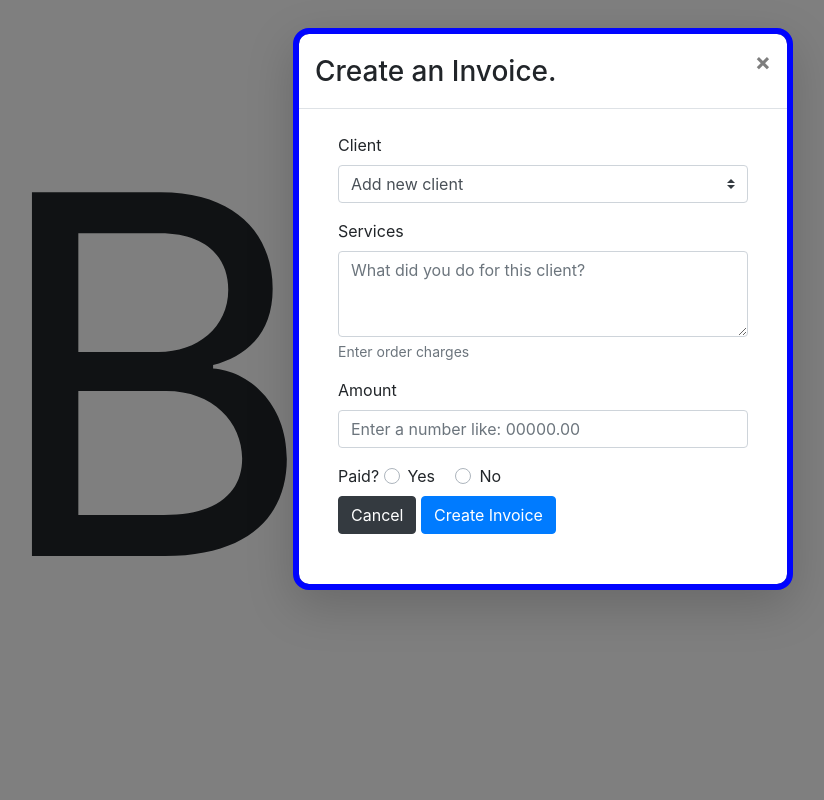
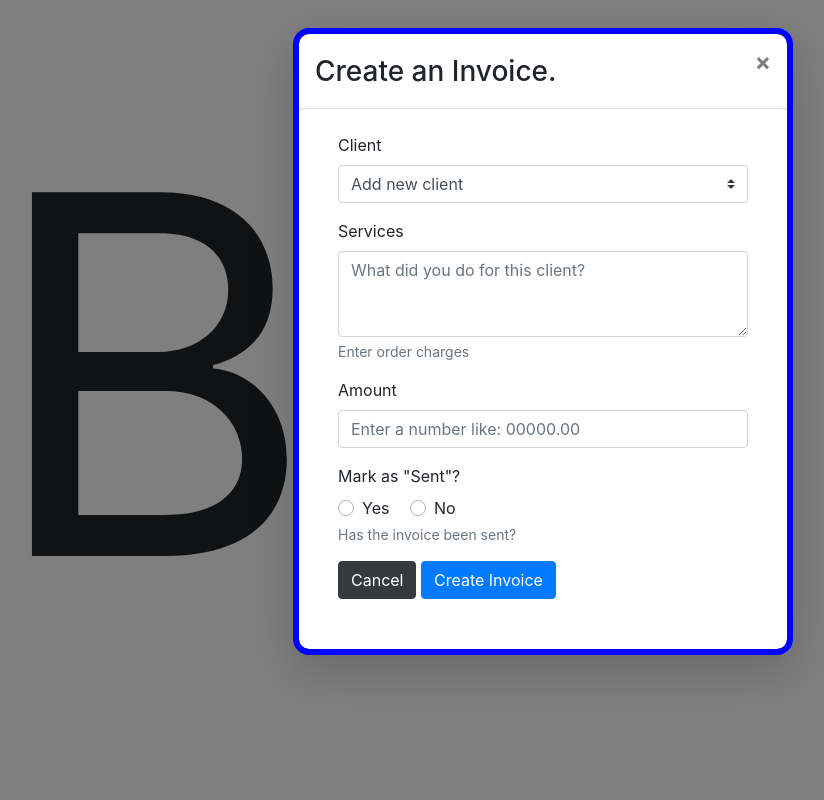
Before and after one commit to sechabro/billit, a Flask app: page /inv-form-return in a window 1280 px wide. Shown: the whole page, without its empty margins (97-921 px from the left). Run offline with Flask 2, Linux system fonts and the light colour scheme; data that the repository does not hold is empty; parts of the project's set-up code (start-up, migrations or seed data) failed here and were passed over; some libraries are stand-ins or nearby versions.

Commit message:
2022.07.07 button animations on invoice elements, fadeouts on cancel button

```diff
--- a/app/static/js/scripts.js
+++ b/app/static/js/scripts.js
@@ -4,13 +4,24 @@ $(document).ready(function () {
 
 $(document).ready(function () {
     $('#paid_boolean_0').click(function () {
-        $('#paid-date-picker').show();
+        $('#paid-date-picker').slideDown(250);
     });
     $('#paid_boolean_1').click(function () {
-        $('#paid-date-picker').hide();
+        $('#paid-date-picker').slideUp(250);
     });
 });
 
+$(document).ready(function () {
+    $('#sent_boolean_0').click(function () {
+        $('#sent-date-picker').slideDown(250);
+        $('#paid').delay(120).slideDown(250);
+    });
+    $('#sent_boolean_1').click(function () {
+        $('#paid').slideUp(250);
+        $('#sent-date-picker').delay(120).slideUp(250);
+
+    });
+});
 
 
 
@@ -27,7 +38,9 @@ $(document).ready(function () {
 
 
 $("#cancel").click(function () {
-    { window.history.back() };
+    $('#update_modal').fadeOut(300);
+    $('html').delay(300).fadeOut(300);
+    //{ window.history.back() };
 });
 
 $(".close").click(function () {
@@ -40,7 +53,7 @@ $(".close").click(function () {
 
 $(document).ready(function () {
     $("#delete-submit").click(function () {
-        $('form').submit()
+        $('form').submit();
         $('form').submit(function (event) {
             data = JSON.stringify({
                 'inv_id': $('#inv_id').val(),
@@ -74,17 +87,23 @@ $(document).ready(function () {
     $("#make-submit").click(function () {
         $('form').submit()
         $('form').submit(function (event) {
-            const paidButton = $("input[type='radio']:checked").val(); //false;
+            const paidButton = $("input[type='radio']:checked").val();
+            const sentButton = $("input[id='sent_boolean_0']:checked").val();
             let paidValue = false;
             let date_paid = null;
+            let sentValue = false;
+            let date_sent = null;
             if (paidButton === "true") { paidValue = true; };
-            if (paidValue == true) {date_paid = $('#date-paid').val(); };
+            if (paidValue == true) { date_paid = $('#date-paid').val(); };
+            if (sentButton === "true") { sentValue = true; };
+            if (sentValue == true) { date_sent = $('#date-sent').val(); };
             //if ( $('#paid_boolean_0').checked == True) {paidRB=true;};
             data = JSON.stringify({
                 'client_id': $('#client_id').val(),
                 'inv_id': $('#inv_id').val(),
                 'amount': $('#amount').val(),
                 'services': $('#services').val(),
+                'date_sent': date_sent,
                 'paid': paidValue,
                 'date_paid': date_paid
             });
@@ -106,6 +125,7 @@ $(document).ready(function () {
                 }
             })
             event.preventDefault();
+
         });
     });
 });
@@ -119,15 +139,21 @@ $(document).ready(function () {
         $('form').submit()
         $('form').submit(function (event) {
             const paidButton = $("input[type='radio']:checked").val(); //false;
+            const sentButton = $("input[id='sent_boolean_0']:checked").val(); //false;
             let paidValue = false;
             let date_paid = null;
+            let sentValue = false;
+            let date_sent = null;
             if (paidButton === "true") { paidValue = true; };
-            if (paidValue == true) {date_paid = $('#date-paid').val(); };
+            if (paidValue == true) { date_paid = $('#date-paid').val(); };
+            if (sentButton === "true") { sentValue = true; };
+            if (sentValue == true) { date_sent = $('#date-sent').val(); };
             data = JSON.stringify({
-                'client_id': $('#client_id').val(),
+                'company': $('#client_company').val(),
                 'inv_id': $('#inv_id').val(),
                 'amount': $('#amount').val(),
                 'services': $('#services').val(),
+                'date_sent': date_sent,
                 'paid': paidValue,
                 'date_paid': date_paid
             });
@@ -149,6 +175,7 @@ $(document).ready(function () {
                 }
             })
             event.preventDefault();
+            //window.history.back();
         });
     });
 });
--- a/app/templates/admin/make-inv.html
+++ b/app/templates/admin/make-inv.html
@@ -65,8 +65,33 @@
                                     <input id="amount" name="invoice_amount" cols="30" rows="1" placeholder="Enter a number like: 00000.00" class="form-control"
                                         type="text" required="required"/>
                                 </div>
-                                <div id="paid">
-                                    <label for="paid">Paid?</label>
+                                <div class="form-group">
+                                    <label>Mark as "Sent"?</label>
+                                    <div id="sent">
+                                        <div class="custom-control custom-radio custom-control-inline">
+                                            <input name="sent_boolean" id="sent_boolean_0" type="radio"
+                                                class="custom-control-input" value= "true"
+                                                aria-describedby="sent_booleanHelpBlock">
+                                            <label for="sent_boolean_0" class="custom-control-label">Yes</label>
+                                        </div>
+                                        <div class="custom-control custom-radio custom-control-inline">
+                                            <input name="sent_boolean" id="sent_boolean_1" type="radio"
+                                                class="custom-control-input" value= "false"
+                                                aria-describedby="sent_booleanHelpBlock">
+                                            <label for="sent_boolean_1" class="custom-control-label">No</label>
+                                        </div>
+                                        <small id="sent_booleanHelpBlock" class="form-text text-muted">Has the invoice been sent?</small>
+
+                                    </div>
+                                </div>
+                                <div id="sent-date-picker" class="form-group" style="display:none;">
+                                    <label for="date-sent">Date Sent</label>
+                                      <input id="date-sent" name="date-sent" cols="40" rows="1" class="form-control"
+                                          type="date"/>
+                                </div>
+                                <div id="paid" class="form-group" style="display:none;">
+                                    <label>Paid?</label>
+                                    <div>
                                         <div class="custom-control custom-radio custom-control-inline">
                                             <input name="paid_boolean" id="paid_boolean_0" type="radio"
                                                 class="custom-control-input" value= "true"
@@ -79,9 +104,11 @@
                                                 aria-describedby="paid_booleanHelpBlock">
                                             <label for="paid_boolean_1" class="custom-control-label">No</label>
                                         </div>
+                                        <small id="paid_booleanHelpBlock" class="form-text text-muted">Has the invoice been
+                                            paid?</small>
+
                                     </div>
-
-
+                                </div>
                                 <div id="paid-date-picker" class="form-group" style="display:none;">
                                     <label for="date-paid">Date Paid</label>
                                       <input id="date-paid" name="date-paid" cols="40" rows="1" class="form-control"
```
Also changed, not shown: app/admin_views.py (+96 -67 lines), app/templates/admin/add-client.html (+8 -1 lines), app/templates/admin/update.html (+30 -4 lines), seed.py (+12 -12 lines). Lines whose indentation alone changed are shown as unchanged.
